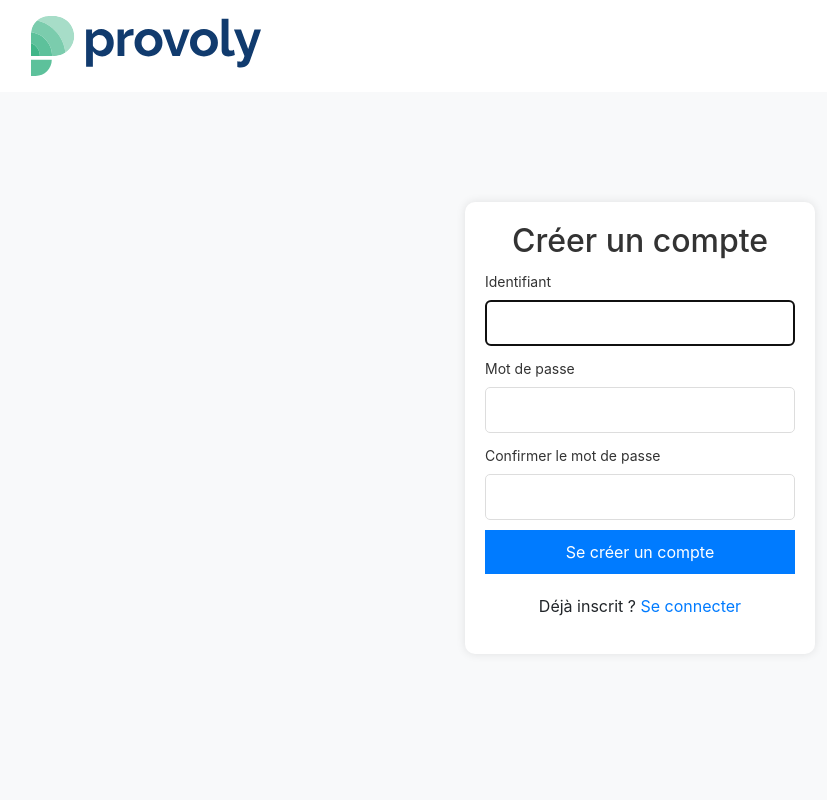
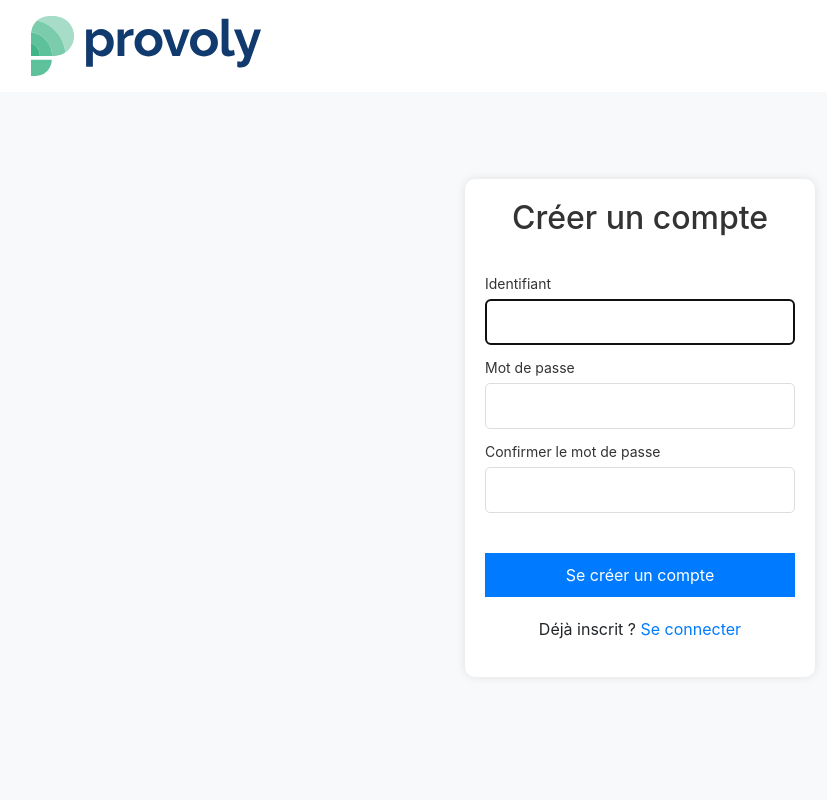
Before and after one commit to Camille9999/Simplon-Certification, a Django app: page /accounts/signup/ in a window 1280 px wide. Shown: the whole page, without its empty margins (0-827 px from the left). Run offline with Django 4.2, Linux system fonts and the light colour scheme.

Commit message:
minor changes

```diff
--- a/projet_chef_d_oeuvre/prediction_velo_django/estimate_vcub_coverage/templates/base.html
+++ b/projet_chef_d_oeuvre/prediction_velo_django/estimate_vcub_coverage/templates/base.html
@@ -30,7 +30,7 @@
           <div class="col-6 text-right">
               <form action="{% url 'logout' %}" method="post">
                   {% csrf_token %}
-                  <button class="btn btn-danger" style="text-shadow: 1px 1px 1px black;">Se déconnecter</button>
+                  <button class="btn btn-danger">Se déconnecter</button>
               </form>
           </div>
           {% endif %}
--- a/projet_chef_d_oeuvre/prediction_velo_django/estimate_vcub_coverage/templates/registration/login.html
+++ b/projet_chef_d_oeuvre/prediction_velo_django/estimate_vcub_coverage/templates/registration/login.html
@@ -5,7 +5,7 @@ Se connecter
 {% block content %}
 <div class="login-container">
   <div class="login-form">
-    <h2>Se connecter</h2>
+    <h2 classe="registration">Se connecter</h2>
     <form method="post">
       {% csrf_token %}
       <label for="email">Identifiant</label>
@@ -14,7 +14,7 @@ Se connecter
       {{ form.password }}
       <div class="options">
         <div class="remember-me">
-          <input type="checkbox" id="remember" name="remember">
+          <input type="checkbox" id="remember" name="remember", style="margin-bottom: 5px; margin-top: 2px; margin-right: 15px;">
           <label for="remember">Se souvenir de moi</label>
         </div>
       </div>
--- a/projet_chef_d_oeuvre/prediction_velo_django/estimate_vcub_coverage/templates/registration/signup.html
+++ b/projet_chef_d_oeuvre/prediction_velo_django/estimate_vcub_coverage/templates/registration/signup.html
@@ -5,7 +5,7 @@ Créer un compte
 {% block content %}
 <div class="login-container">
   <div class="login-form">
-    <h2>Créer un compte</h2>
+    <h2 class="registration">Créer un compte</h2>
     <form method="post">
       {% csrf_token %}
       <label for="email">Identifiant</label>
@@ -14,7 +14,7 @@ Créer un compte
       {{ form.password1 }}
       <label for="password">Confirmer le mot de passe</label>
       {{ form.password2 }}
-      <button type="submit">Se créer un compte</button>
+      <button type="submit" style="margin-top: 30px;">Se créer un compte</button>
     </form>
     <p>Déjà inscrit ? <a href="{% url 'login' %}">Se connecter</a></p>
   </div>
--- a/projet_chef_d_oeuvre/prediction_velo_django/static/css/styles.css
+++ b/projet_chef_d_oeuvre/prediction_velo_django/static/css/styles.css
@@ -23,6 +23,7 @@
 .login-form label {
   font-size: 14px;
   color: #333;
+  margin-bottom: 5px;
 }
 
 .login-form input {
@@ -36,10 +37,9 @@
 .remember-me {
   display: flex;
   align-items: center;
-  margin-bottom: 10px;
+  margin-bottom: 20px;
   white-space: nowrap;
 }
-
 
 .login-form button {
   width: 100%;
@@ -54,6 +54,9 @@
   margin-top: 20px;
 }
 
+.registration {
+  padding-bottom: 25px;
+}
 
 .options {
   display: flex;
```
Also changed, not shown: projet_chef_d_oeuvre/prediction_velo_django/db.sqlite3.
